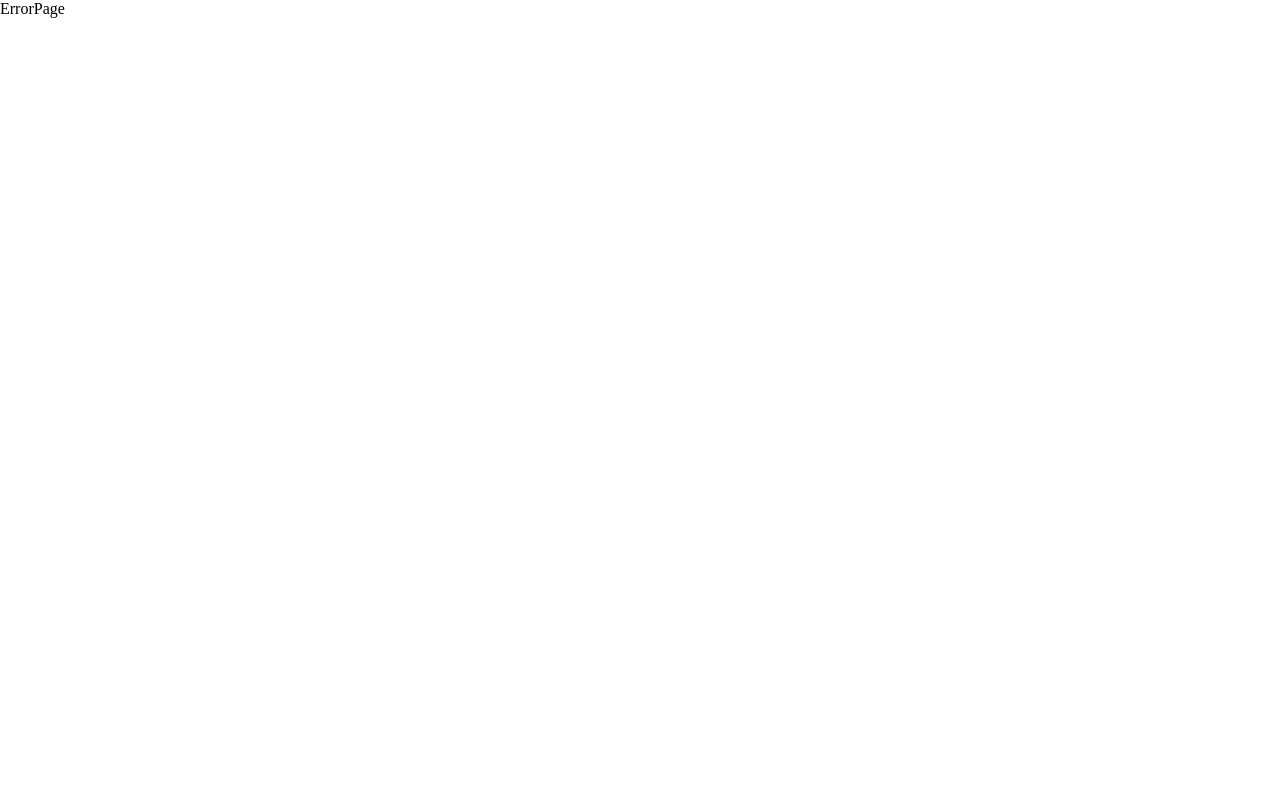
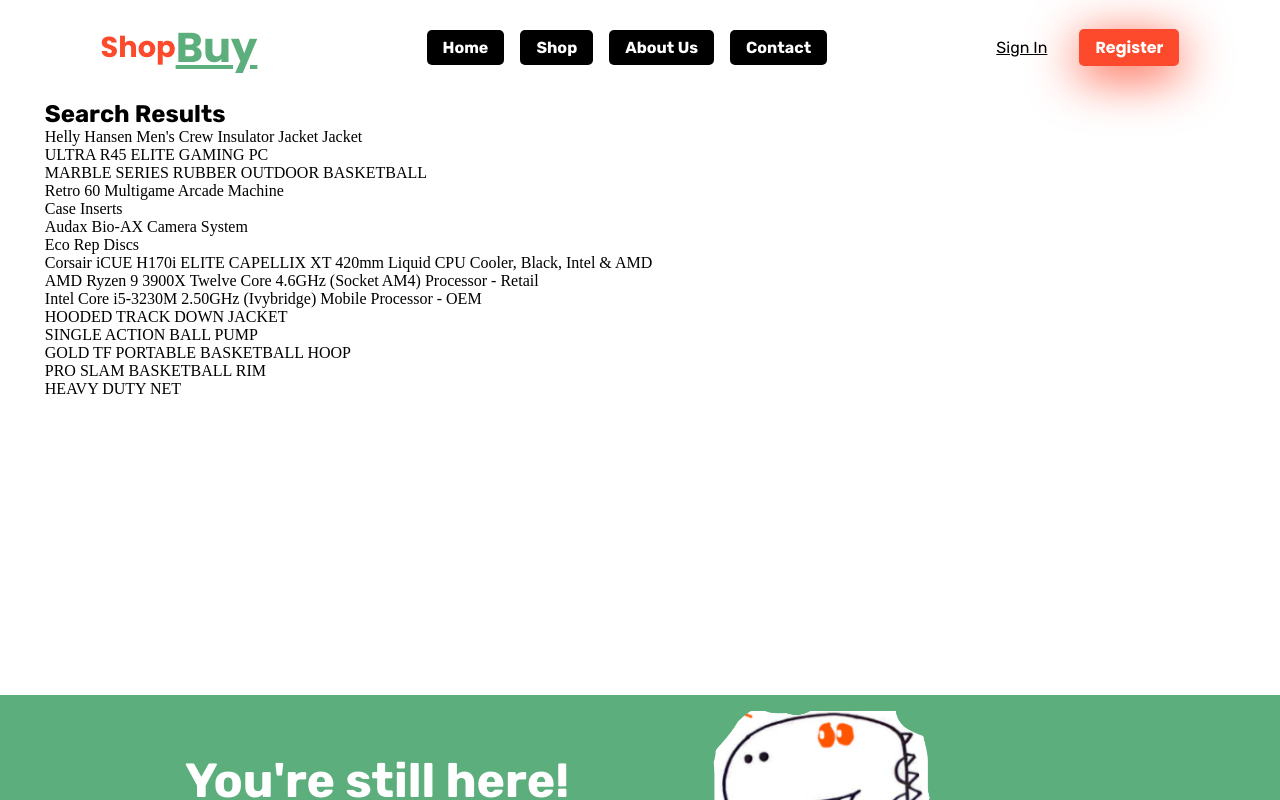
Before and after one commit to derickferreira/ShopBuy, a React (Vite) app: page /search in a window 1280 px wide. Before the commit this address had no page. Shown: the top 800 px of the page. Built offline with nearby package versions, Linux system fonts and the light colour scheme; data requests are answered from the project's data file.

Commit message:
Search created

```diff
--- /dev/null
+++ b/src/components/Search.tsx
@@ -0,0 +1,18 @@
+// hooks
+import { useFetch } from "../hooks/useFetch";
+import { useSearchParams } from "react-router-dom";
+
+const Search = () => {
+  const [searchParams] = useSearchParams();
+  const url = "http://localhost:3000/products?" + searchParams;
+  const { data } = useFetch(url);
+
+  return (
+    <div>
+      <h2>Search Results</h2>
+      {data && data.map((item) => <li key={item.id}>{item.title}</li>)}
+    </div>
+  );
+};
+
+export default Search;
--- a/src/routes/Home.tsx
+++ b/src/routes/Home.tsx
@@ -1,7 +1,13 @@
+import classes from "./style/Home.module.css";
+
 const Home = () => {
   return (
-    <div>Home</div>
-  )
-}
+    <div className={classes.home_container}>
+      <ul className="promotions_product">
 
-export default Home
+      </ul>
+    </div>
+  );
+};
+
+export default Home;
```
Also changed, not shown: src/components/SearchForm.tsx (added, +25 -0 lines), src/main.tsx (+8 -0 lines), src/routes/style/Home.module.css (added).
